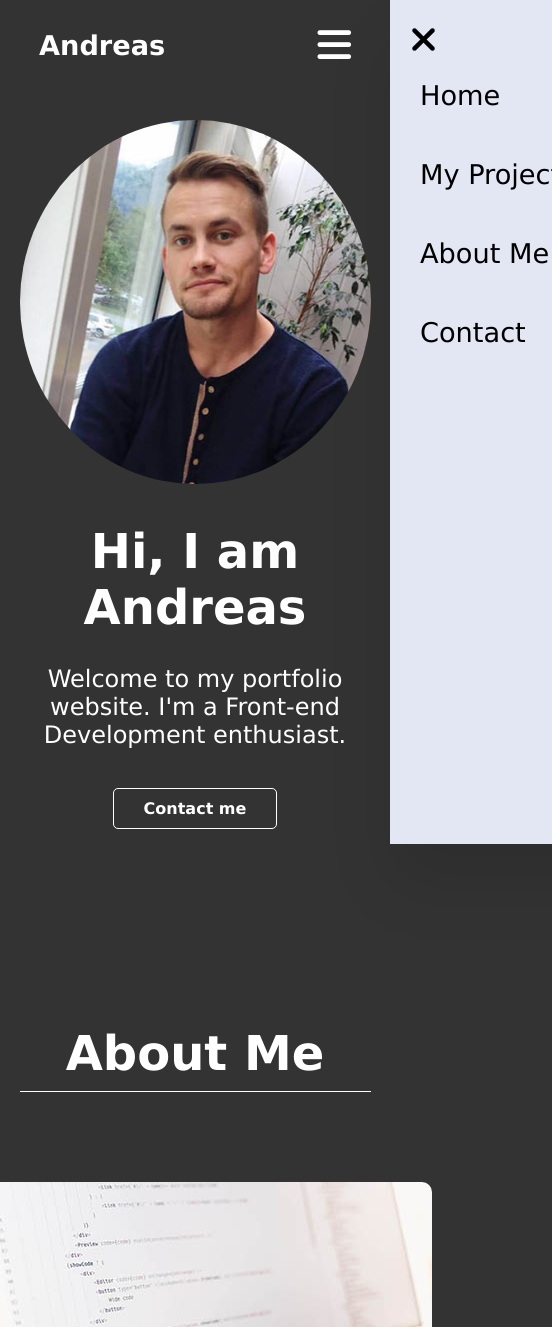
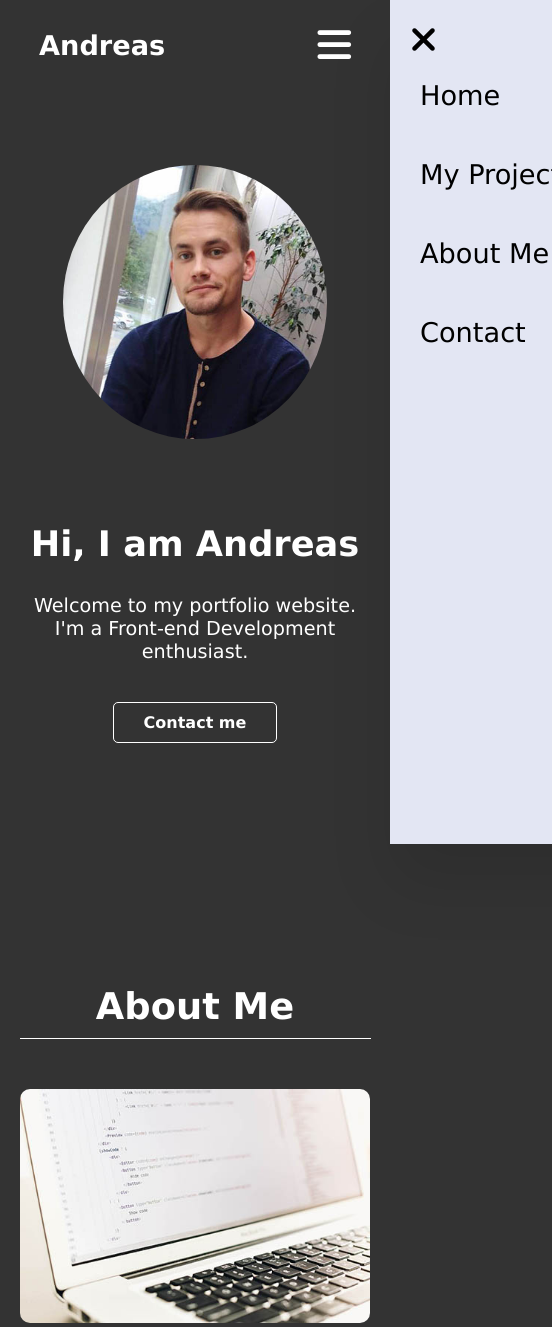
Before and after one commit to Ulvounth/Portfolio-1, a plain HTML site: page index.html in a window 390 px wide. Shown: the top 1327 px of the page, 552 px wide, since content can reach past the window. Drawn offline with Linux system fonts and the light colour scheme.

Commit message:
Update styles.css

```diff
--- a/styles.css
+++ b/styles.css
@@ -319,6 +319,11 @@ footer {
         padding: 0 5vw;
     }
 
+    .heading {
+        font-size: 2.3rem;
+        margin: 40px 0;
+    }
+
     .home-section {
         flex-direction: column-reverse;
     }
@@ -326,7 +331,31 @@ footer {
         text-align: center;
     }
 
+    .left-div h2 {
+        font-size: 2.2rem;
+    }
+
+    .left-div p {
+        font-size: 1.2rem;
+    }
+
     .about-text p {
         font-size: 1rem;
     }
+
+    .about-image img {
+        max-width: 350px;
+    }
+
+    .right-div img {
+        width: 75%;
+    }
+
+    .project-card img {
+        max-width: 350px;
+    }
+
+    .project-card p {
+        font-size: 0.9rem;
+    }
 }
```
